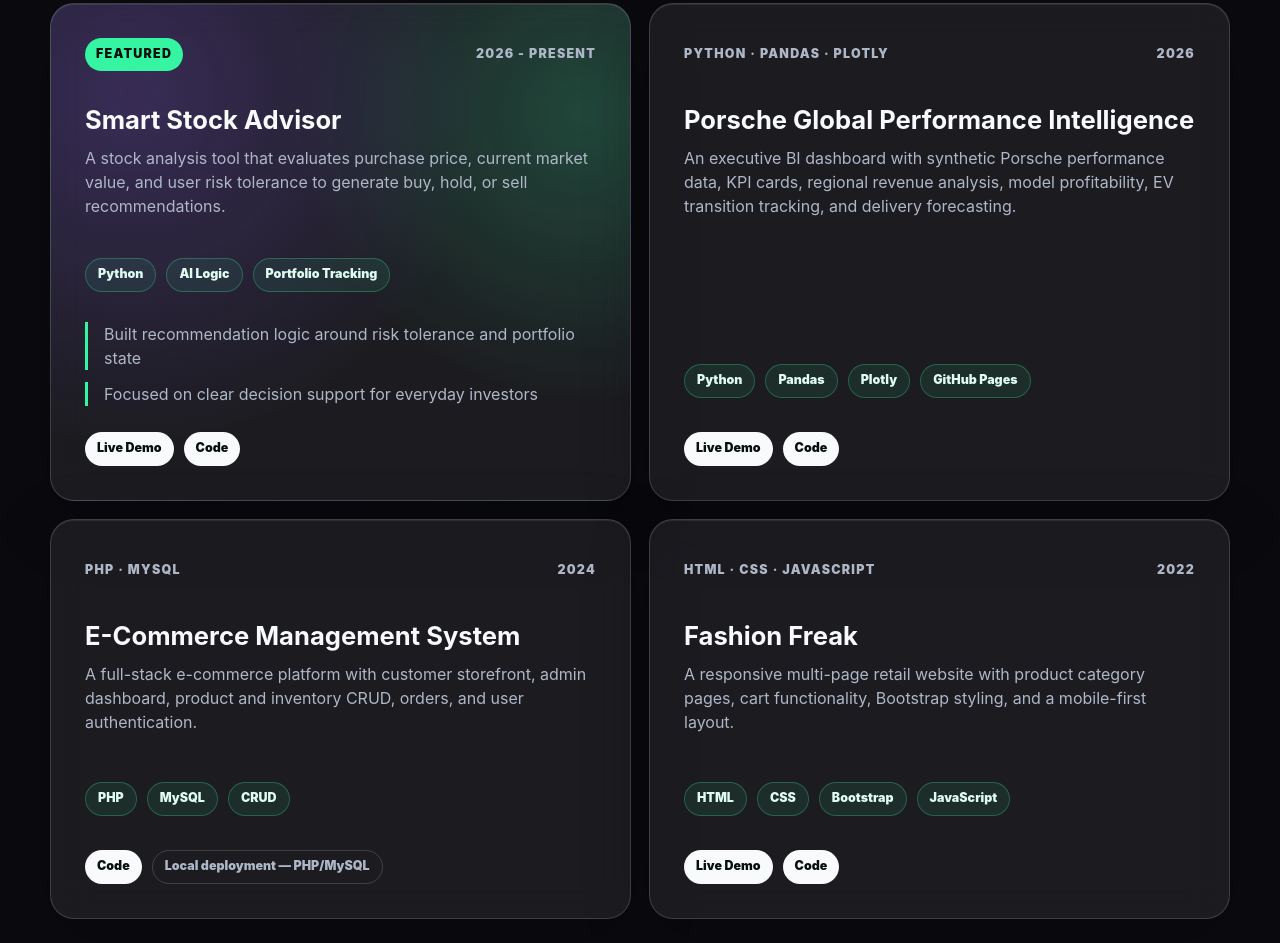
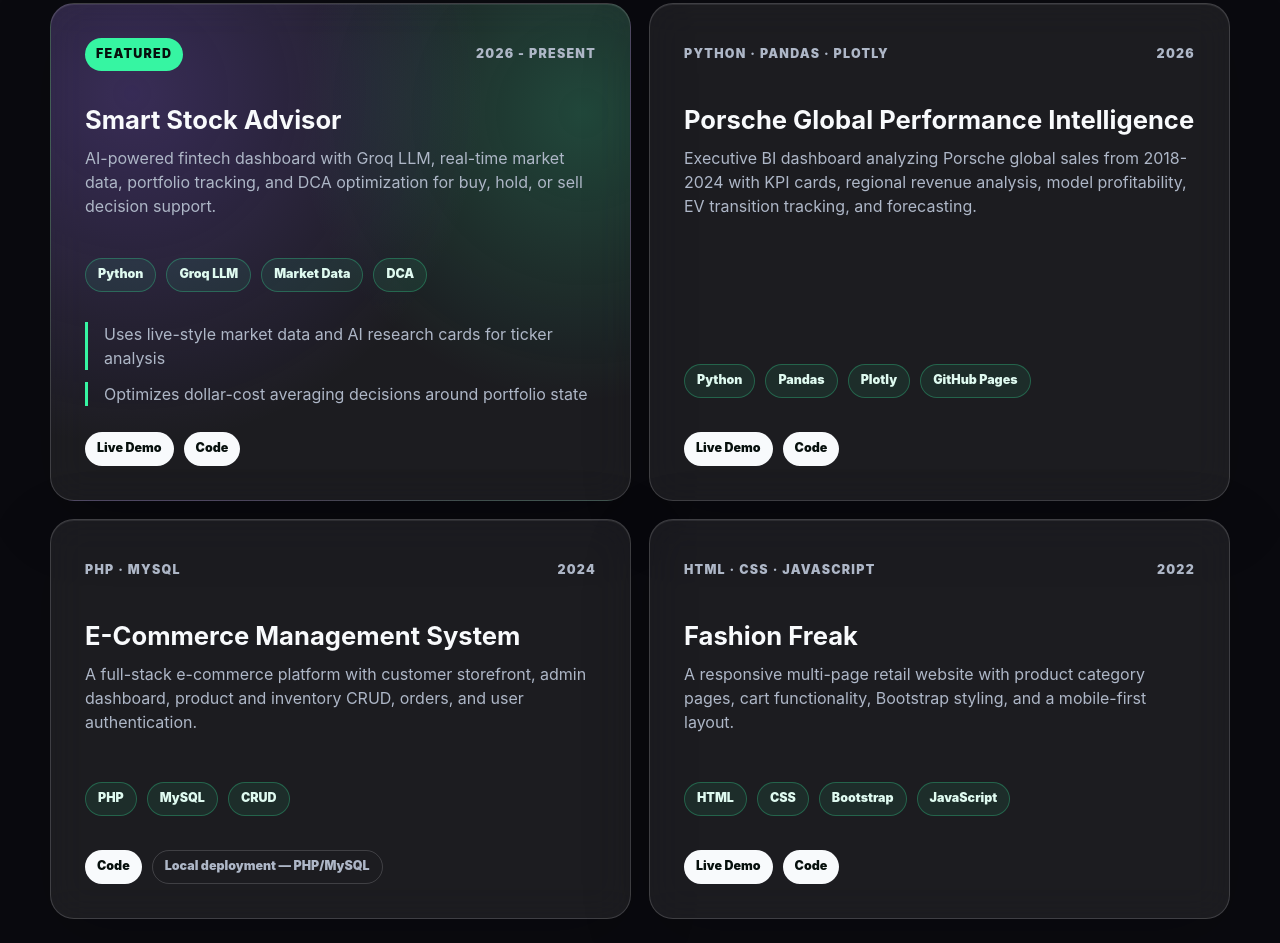
Before and after one commit to Khatiwada5/Khatiwada_Nirvana_Portfolio, a plain HTML site: page index.html in a window 1280 px wide. Shown: the part 1996-2939 px from the top of the page. Drawn offline with nearby package versions, Linux system fonts and the light colour scheme.

Commit message:
Update portfolio project descriptions

```diff
--- a/index.html
+++ b/index.html
@@ -84,15 +84,16 @@
                 <span>2026 - Present</span>
               </div>
               <h3>Smart Stock Advisor</h3>
-              <p>A stock analysis tool that evaluates purchase price, current market value, and user risk tolerance to generate buy, hold, or sell recommendations.</p>
+              <p>AI-powered fintech dashboard with Groq LLM, real-time market data, portfolio tracking, and DCA optimization for buy, hold, or sell decision support.</p>
               <div class="badge-row" aria-label="Smart Stock tech stack">
                 <span>Python</span>
-                <span>AI Logic</span>
-                <span>Portfolio Tracking</span>
+                <span>Groq LLM</span>
+                <span>Market Data</span>
+                <span>DCA</span>
               </div>
               <ul>
-                <li>Built recommendation logic around risk tolerance and portfolio state</li>
-                <li>Focused on clear decision support for everyday investors</li>
+                <li>Uses live-style market data and AI research cards for ticker analysis</li>
+                <li>Optimizes dollar-cost averaging decisions around portfolio state</li>
               </ul>
               <div class="project-actions">
                 <a href="https://smart-stock-advisor-fawn.vercel.app/" target="_blank" rel="noreferrer">Live Demo</a>
@@ -106,7 +107,7 @@
                 <span>2026</span>
               </div>
               <h3>Porsche Global Performance Intelligence</h3>
-              <p>An executive BI dashboard with synthetic Porsche performance data, KPI cards, regional revenue analysis, model profitability, EV transition tracking, and delivery forecasting.</p>
+              <p>Executive BI dashboard analyzing Porsche global sales from 2018-2024 with KPI cards, regional revenue analysis, model profitability, EV transition tracking, and forecasting.</p>
               <div class="badge-row" aria-label="Porsche dashboard tech stack">
                 <span>Python</span>
                 <span>Pandas</span>
```
Also changed, not shown: 1 other file.
